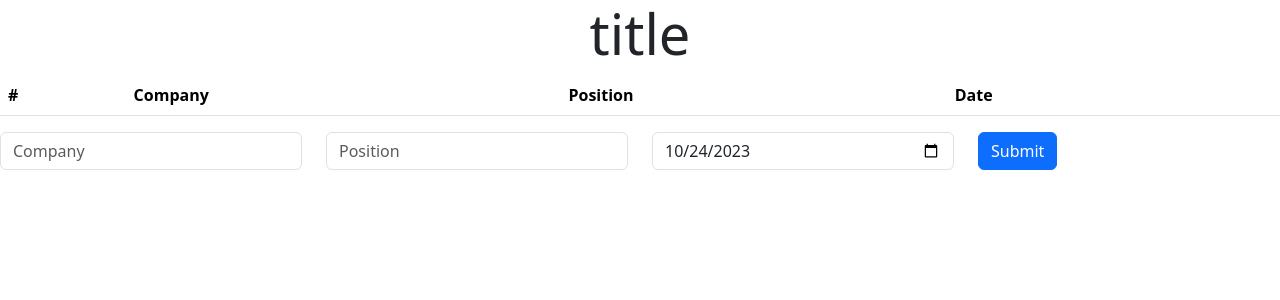
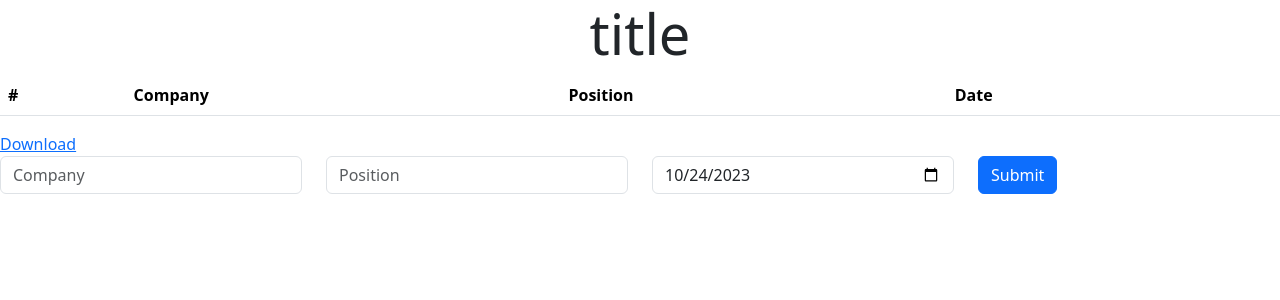
Before and after one commit to LouisPolicarpio/JobAplicationCSVupdater, a React (Vite) app in the folder react-app/: page / in a window 1280 px wide. Shown: the top 300 px of the page. Built offline with nearby package versions, Linux system fonts and the light colour scheme.

Commit message:
added  table download to csv

```diff
--- a/react-app/package.json
+++ b/react-app/package.json
@@ -11,10 +11,12 @@
   "dependencies": {
     "bootstrap": "^5.3.2",
     "react": "^18.2.0",
+    "react-csv": "^2.2.2",
     "react-dom": "^18.2.0"
   },
   "devDependencies": {
     "@types/react": "^18.0.27",
+    "@types/react-csv": "^1.1.7",
     "@types/react-dom": "^18.0.10",
     "@vitejs/plugin-react": "^3.1.0",
     "typescript": "^4.9.3",
--- a/react-app/src/components/JobApp.tsx
+++ b/react-app/src/components/JobApp.tsx
@@ -1,3 +1,4 @@
+import { CSVLink } from "react-csv";
 import { useState } from "react";
 import JobForm from "./JobForm";
 import JobsTable from "./JobsTable";
@@ -44,6 +45,17 @@ function App() {
     <>
       <h1 className="display-4 text-center"> title</h1>
       <JobsTable jobData={jobData} onDelete={handleDelete} />
+      <CSVLink
+        data={jobData}
+        headers={[
+          { label: "Company", key: "company" },
+          { label: "Position", key: "position" },
+          { label: "Date", key: "date" },
+        ]}
+        filename={"job-data.csv"}
+      >
+        Download
+      </CSVLink>
       <JobForm onDataChange={handleJobDataChange} />
     </>
   );
```
Also changed, not shown: 2 other files (tests, documents, lock files or other folders).
